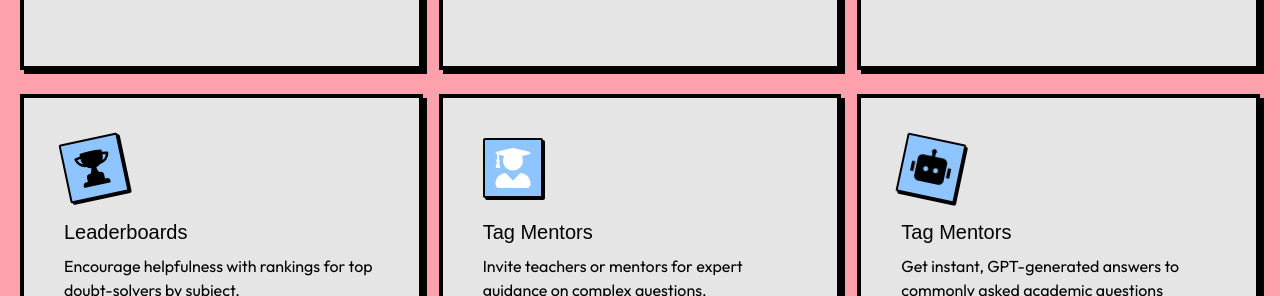
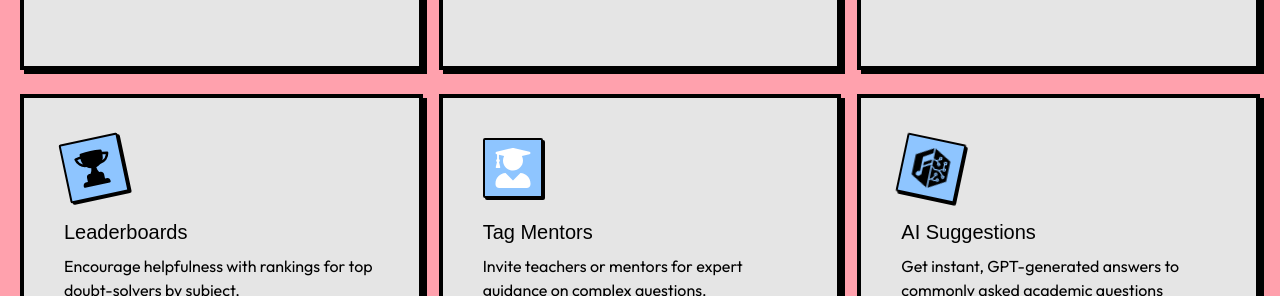
Before and after one commit to Aryanshu919/Doubtshell, a React (Vite) app in the folder client/: page / in a window 1280 px wide. Shown: the part 1400-1696 px from the top of the page. Built offline with nearby package versions, Linux system fonts and the light colour scheme; a web font is replaced by a local one.

Commit message:
little bix of error fix

```diff
--- a/client/src/components/Footer.tsx
+++ b/client/src/components/Footer.tsx
@@ -1,4 +1,3 @@
-import React from 'react'
 import { BsFillPatchQuestionFill } from 'react-icons/bs'
 
 const Footer = () => {
--- a/client/src/components/MiddleSection.tsx
+++ b/client/src/components/MiddleSection.tsx
@@ -4,7 +4,7 @@ import { BiSolidMessage } from 'react-icons/bi';
 import { RiRobot3Fill } from 'react-icons/ri';
 import { HiTrophy } from 'react-icons/hi2';
 import { FaUserGraduate } from 'react-icons/fa';
-import { RiRobot2Fill } from 'react-icons/ri';
+import { SiMusicbrainz } from "react-icons/si";
 
 const MiddleSection = () => {
   return (
@@ -72,10 +72,10 @@ const MiddleSection = () => {
             </div>
             <div className='bg-neutral-200 border-4 p-10 shadow-[4px_4px_0_#000]'>
                 <div>
-                    <RiRobot2Fill className='bg-blue-300 p-2 border-2 rotate-12 mb-2 rounded-xs shadow-[2px_2px_0_#000] border-black' color='black' size={60}/>
+                    <SiMusicbrainz className='bg-blue-300 p-2 border-2 rotate-12 mb-2 rounded-xs shadow-[2px_2px_0_#000] border-black' color='black' size={60}/>
                 </div>
                 <div className='font-primary mt-5 text-xl'>
-                   	Tag Mentors
+                   	AI Suggestions
                 </div>
                 <div className='font-secondary mt-2'>
                     <p>	Get instant, GPT-generated answers to commonly asked academic questions <span className='italic'>(comming soon)</span></p>
--- a/client/src/components/Navbar.tsx
+++ b/client/src/components/Navbar.tsx
@@ -1,4 +1,4 @@
-import React, { useState } from 'react'
+import { useState } from 'react'
 import { BsFillPatchQuestionFill } from "react-icons/bs";
 import { motion, useScroll, useMotionValueEvent } from "motion/react";
 const Navbar = () => {
@@ -63,7 +63,7 @@ const Navbar = () => {
                y: { duration: 0.3, ease: "easeInOut" },
                backgroundColor: { duration: 3 },
              }}
-             className='opacity-0 md:bg-yellow-300 opacity-100 shadow-[4px_4px_0_#000] rounded-sm h-[30px] w-[120px] mr-3 border-2 font-primary border-black cursor-pointer'>Login</motion.button>
+             className='md:bg-yellow-300 shadow-[4px_4px_0_#000] rounded-sm h-[30px] w-[120px] mr-3 border-2 font-primary border-black cursor-pointer'>Login</motion.button>
             <motion.button
             initial={{
                 y:0
```
Also changed, not shown: client/src/components/HeroSection.tsx (+1 -2 lines), client/vercel.json (added).
